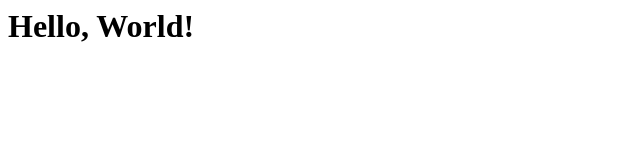
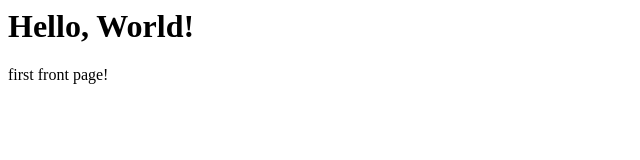
Before and after one commit to libchaos/libchaosFront, a plain HTML site: page index.html in a window 1280 px wide. Shown: the full height of the page, 0-640 px from the left. Drawn offline with Linux system fonts and the light colour scheme.

Commit message:
Update index.html
add

```diff
--- a/index.html
+++ b/index.html
@@ -1 +1,4 @@
 <h1>Hello, World!</h1>
+<div>
+  <p>first front page!</p>
+</div>
```
